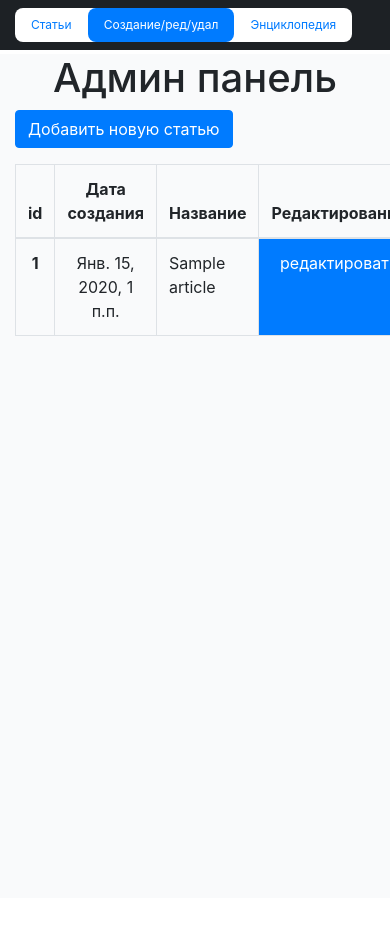
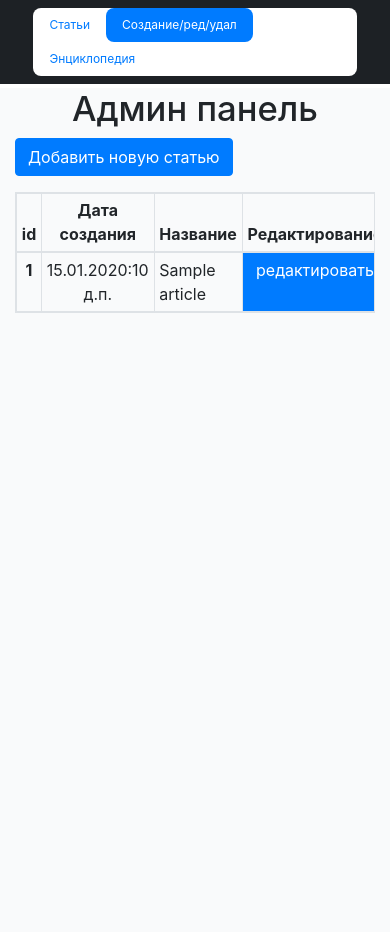
Before and after one commit to nikminer4sv/my-django-project, a Django app: page /edit-page/ in a window 390 px wide; the page is wider, and only the part inside the window is pictured. Before the commit the page ends 336 px from the top of that part, so only its background shows below. Run offline with Django 3.2, Linux system fonts and the light colour scheme; tables that the repository leaves empty hold one stand-in row (values such as "Sample post"); some libraries are stand-ins or nearby versions.

Commit message:
Mobile support

```diff
--- a/home/templates/edit_page.html
+++ b/home/templates/edit_page.html
@@ -28,7 +28,7 @@
 	    </form>
 
 	{% else %}
-		<table class="table table-bordered mt-3">
+		<table class="table table-responsive table-sm table-bordered mt-3">
 			<thead>
 		    	<tr style="text-align: center">
 		      		<th scope="col-1">id</th>
@@ -40,9 +40,9 @@
 		  	</thead>
 		  	<tbody>
 		  		{% for article in articles_list %}
-			    	<tr style="text-align: center">
+			    	<tr scope="row" style="text-align: center">
 			      		<th scope="row">{{article.id}}</th>
-			      		<td>{{article.create_date}}</td>
+			      		<td>{% if article.create_date.day < 10 %}0{{article.create_date.day}}{% else %}{{article.create_date.day}}{% endif %}.{% if article.create_date.month < 10 %}0{{article.create_date.month}}{% else %}{{article.create_date.month}}{% endif %}.{{article.create_date.year}}:{{article.create_date.time}}</td>
 			      		<td style="text-align: left">{{article.name|truncatechars:50}}</td>
 			      		<td class="td-blue-hover"><a style="color: white;text-decoration: none" href="{% url 'update_page' article.id %}">редактировать</a></td>
 			      		<td class="td-red-hover"><a style="color: white;text-decoration: none;" href="{% url 'delete_page' article.id %}">удалить</a></td>
--- a/home/templates/home.html
+++ b/home/templates/home.html
@@ -31,7 +31,71 @@
     			transition: 0.2s;
     		}
 
+    		.fl {
+    			float: left;
+    		}
+
+    		.fr {
+    			float: right;
+    		}
+
+    		@media (max-width: 768px) {
+    			.menu {
+    				width: 361.1px;
+    				font-size: 14px;
+	    		}
+
+	    		.align-center {
+	    			text-align: center;
+	    		}
+
+	    		.mb-wiki-btn {
+ 					float: none;
+ 					width: 100%;
+ 					margin-bottom: 6px;
+ 					text-align: center;
+ 					font-size: 16pt;
+ 				}
+
+ 				.result-btn {
+    				font-size: 15pt;
+    				text-align: center;
+    				float: none;
+    			}
+
+    			h1 {
+    				font-size: 30pt;
+    				text-align: center;
+    			}
+
+    			.articles {
+    				font-size: 12px;
+    			}
+
+    			.articles span {
+    				margin: 0 -5px;
+    				padding: 0 -5px;;
+    			}
+
+    		}
+
     		@media (max-width: 429px) {
+
+    			.result-btn {
+    				font-size: 12pt;
+    				text-align: center;
+    				float: none;
+    			}
+
+    			.menu {
+    				width: 323.2px;
+    			}
+
+
+    			h1 {
+    				font-size: 26pt;
+    			}
+
     			.articles {
     				font-size: 10px;
     			}
@@ -43,22 +107,19 @@
 
   				.menu {
     				font-size: 12px;
-    				text-align: center;
-    				margin: 0 auto;
- 				}
-
- 				.nav {
- 					text-align: center;
- 				}
-
- 				.menu li {
- 					display: inline-block;
  				}
 
  				h1 {
  					text-align: center;
  				}
 
+ 				.mb-wiki-btn {
+ 					float: none;
+ 					width: 100%;
+ 					margin-bottom: 6px;
+ 					text-align: center;
+ 					font-size: 14pt;
+ 				}
 
  			}
 
@@ -70,7 +131,7 @@
 
 		<div class="containter-fluid" style="background: #1D2125">
 			<div class="container">
-				<div class="pt-2 pb-2">
+				<div class="pt-2 pb-2 align-center">
 		    		<div class="bg-white menu" style="display: inline-block;border-radius: 8px">
 		    			<ul class="nav nav-pills">
 							<li class="nav-item">
@@ -110,10 +171,10 @@
 		    	<ul class="list-group articles">
 		    		{% for article in articles_list %}
 		    			<li class="list-group-item mb-4">
-		    				<b>[{{article.create_date}}]</b>
+		    				<b>[{% if article.create_date.day < 10 %}0{{article.create_date.day}}{% else %}{{article.create_date.day}}{% endif %}.{% if article.create_date.month < 10 %}0{{article.create_date.month}}{% else %}{{article.create_date.month}}{% endif %}.{{article.create_date.year}}:{{article.create_date.time}}]</b>
 		    				<span class="m-2">{{article.name|truncatechars:"15"}}</span>
 		    				<span>{{article.text|truncatechars:"15"}}</span>
-		    				<span class="mr-3 float-right"><a href="/detail/{{article.id}}">Перейти к статье</a></span>
+		    				<span class="margins float-right"><a href="/detail/{{article.id}}">Перейти к статье</a></span>
 		    			</li>
 		    		{% endfor %}
 		    	</ul>
--- a/home/templates/wiki.html
+++ b/home/templates/wiki.html
@@ -13,8 +13,8 @@
 			</div>
 		</form>
 	{% else %}
-		<h3 class="float-left">Результат поиска по запросу: <span style="border-radius: 5px;padding: 1px 4px;padding-bottom: 2px;" class="bg-dark text-light">{{wikiTextField}}</span></h3>
-		<a class="btn btn-primary float-right" href="{% url 'wiki' %}">Назад</a>
+		<h3 class="result-btn fl">Результат поиска по запросу: <span style="border-radius: 5px;padding: 1px 4px;padding-bottom: 2px;" class="bg-dark text-light">{{wikiTextField}}</span></h3>
+		<a class="btn btn-primary fr mb-wiki-btn" href="{% url 'wiki' %}">Назад</a>
 		<div class="clearfix"></div>
 		<div style="padding: 5px;border-radius: 5px;font-family: 'Ubuntu', sans-serif;" class="text-light {% if response == 'Страница не найдена!' %}bg-danger{% else %}bg-dark{% endif %}">{{response}}</div>
 	{% endif %}
--- a/home/views.py
+++ b/home/views.py
@@ -27,12 +27,22 @@ def wikipediaFunc(r):
     except wp.exceptions.PageError as e:
         return "Страница не найдена!"
 
+class Date():
+
+	date = []
+
+	def get(self, id):
+		return date[id-1]
+
+	def add(self, arg):
+		self.date.append(arg)
+
 
 def home(request):
 
 	articles_list = Article.objects.all().order_by('-id')
 
-	date = {}
+	date = Date()
 
 	for x in articles_list:
 		day = x.create_date.day
@@ -41,7 +51,7 @@ def home(request):
 		month = x.create_date.month
 		if int(month) < 10:
 			day = '0' + str(month)
-		date[x] = '{}.{}.{}'.format(day, month, x.create_date.year)
+		date.add('{}.{}.{}'.format(day, month, x.create_date.year))
 
 
 	VALUES = {
```
